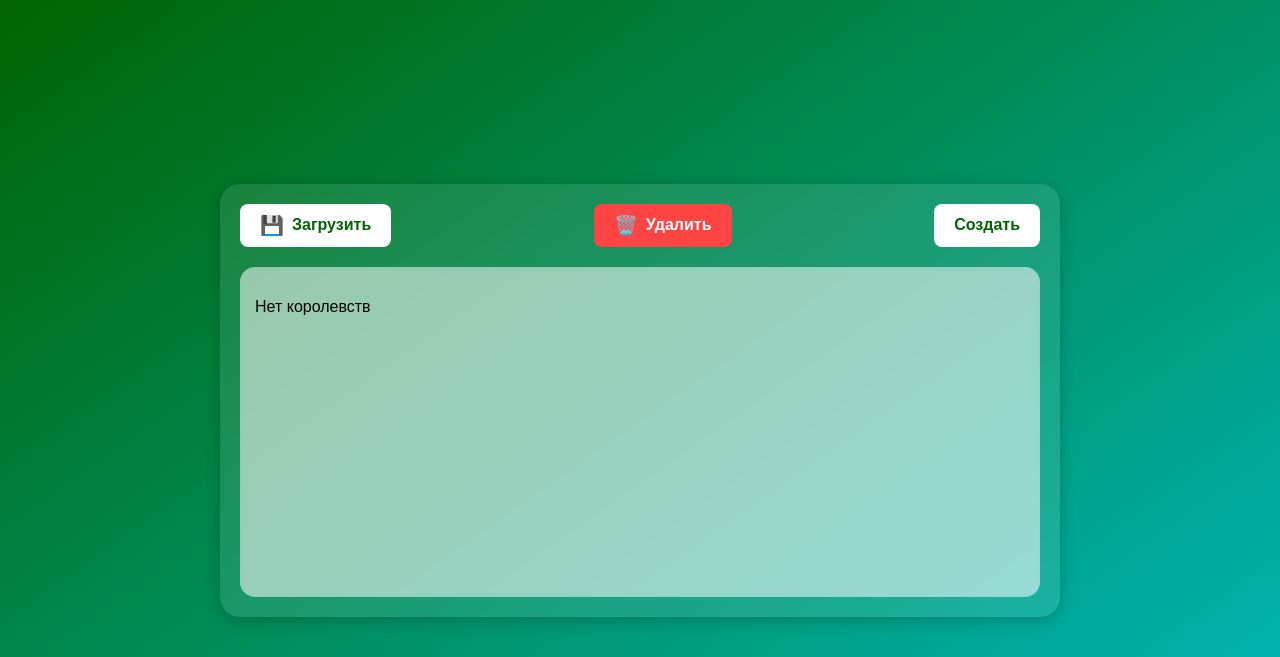
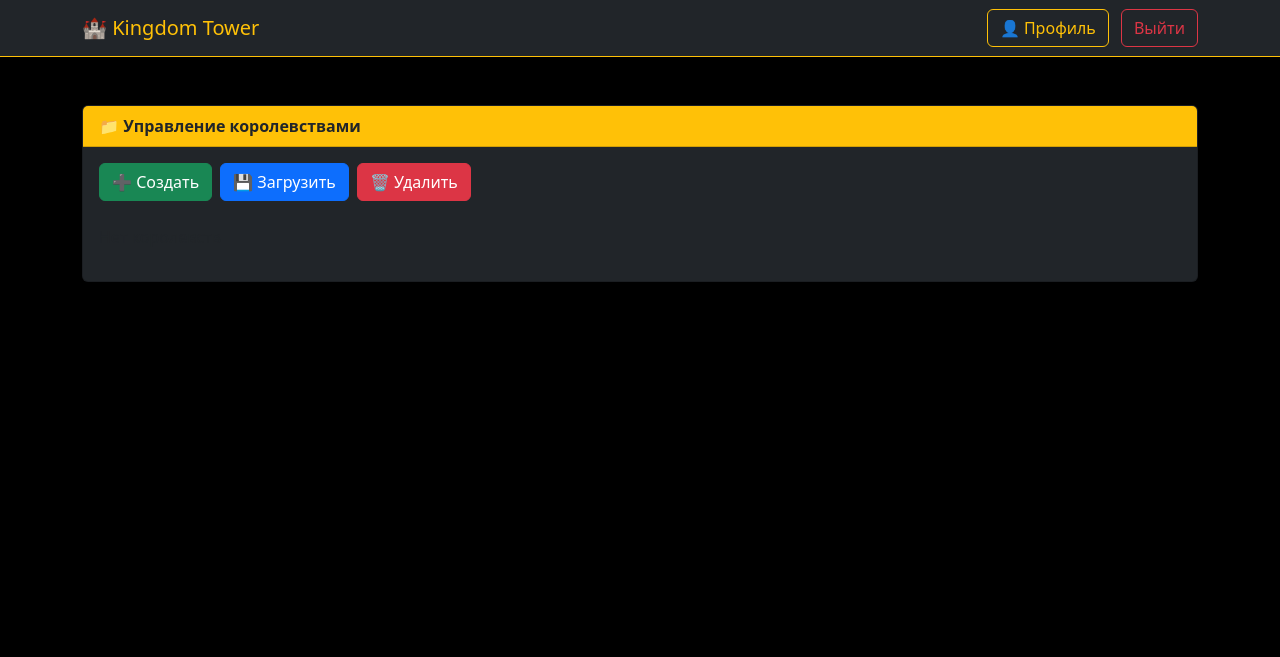
Before and after one commit to Noki-9/Web_project, a FastAPI app: template templates/file_maneger.html in a window 1280 px wide. Shown: the top 657 px of the page. Run offline with FastAPI, Linux system fonts and the light colour scheme; the template is opened without the code that fills it, so the values that code supplies are empty.

Commit message:
Update file_maneger.html

```diff
--- a/templates/file_maneger.html
+++ b/templates/file_maneger.html
@@ -2,33 +2,45 @@
 <html lang="ru">
 <head>
     <meta charset="UTF-8">
-    <meta name="viewport" content="width=device-width, initial-scale=1.0">
-    <link rel="stylesheet" href="/static/css/file_manager_style.css">
+    <meta name="viewport" content="width=device-width, initial-scale=1.0, user-scalable=yes">
     <title>Файловый менеджер</title>
+    <link href="https://cdn.jsdelivr.net/npm/bootstrap@5.3.0/dist/css/bootstrap.min.css" rel="stylesheet">
+    <link href="/static/css/custom.css" rel="stylesheet">
 </head>
-<body>
+<body class="bg-black">
+    <nav class="navbar navbar-expand-lg bg-dark border-bottom border-warning">
         <div class="container">
-    <div class="toolbar">
-        <button class="btn-upload" onclick="uploadSelected()">
-            <span class="icon">💾</span> Загрузить
-        </button>
-        <button class="btn-delete" onclick="deleteSelected()">
-            <span class="icon">🗑️</span> Удалить
-        </button>
-        <button class="btn-create" onclick="createKingdom()">Создать</button>
+            <a class="navbar-brand text-warning" href="/file_maneger">🏰 Kingdom Tower</a>
+            <div class="ms-auto">
+                <a href="/profile" class="btn btn-outline-warning me-2">👤 Профиль</a>
+                <a href="/logout" class="btn btn-outline-danger">Выйти</a>
+            </div>
+        </div>
+    </nav>
+    <div class="container mt-3 mt-md-5">
+        <div class="card bg-dark text-white shadow-lg">
+            <div class="card-header bg-warning text-dark fw-bold">📁 Управление королевствами</div>
+            <div class="card-body">
+                <div class="d-flex flex-wrap gap-2 mb-4">
+                    <button class="btn btn-success flex-grow-1 flex-md-grow-0" onclick="createKingdom()">➕ Создать</button>
+                    <button class="btn btn-primary flex-grow-1 flex-md-grow-0" onclick="uploadSelected()">💾 Загрузить</button>
+                    <button class="btn btn-danger flex-grow-1 flex-md-grow-0" onclick="deleteSelected()">🗑️ Удалить</button>
                 </div>
                 <div class="workspace">
                     {% if kingdoms %}
-        <ul id="kingdom-list">
+                        <ul id="kingdom-list" class="list-group">
                             {% for k in kingdoms %}
-            <li data-id="{{ k.id }}" onclick="selectKingdom(this)">{{ k.name }}</li>
+                                <li data-id="{{ k.id }}" class="list-group-item list-group-item-action bg-secondary text-white" onclick="selectKingdom(this)">{{ k.name }}</li>
                             {% endfor %}
                         </ul>
                     {% else %}
-        <p>Нет королевств</p>
+                        <p class="text-muted">Нет королевств</p>
                     {% endif %}
                 </div>
             </div>
+        </div>
+    </div>
     <script src="/scripts/file_script.js"></script>
+    <script src="https://cdn.jsdelivr.net/npm/bootstrap@5.3.0/dist/js/bootstrap.bundle.min.js"></script>
 </body>
 </html>
```
Lines whose indentation alone changed are shown as unchanged.
